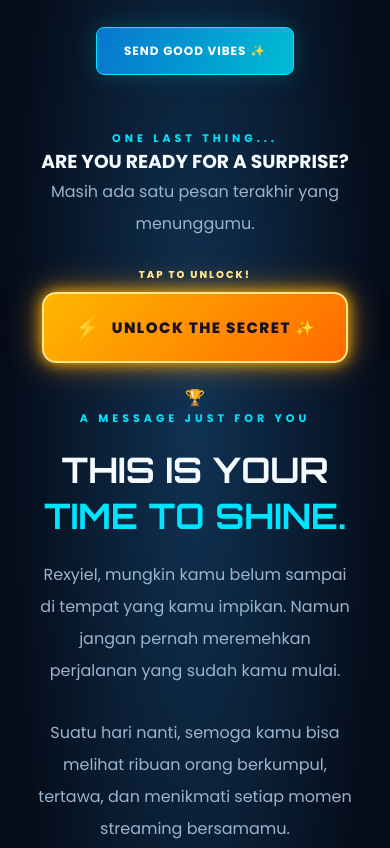
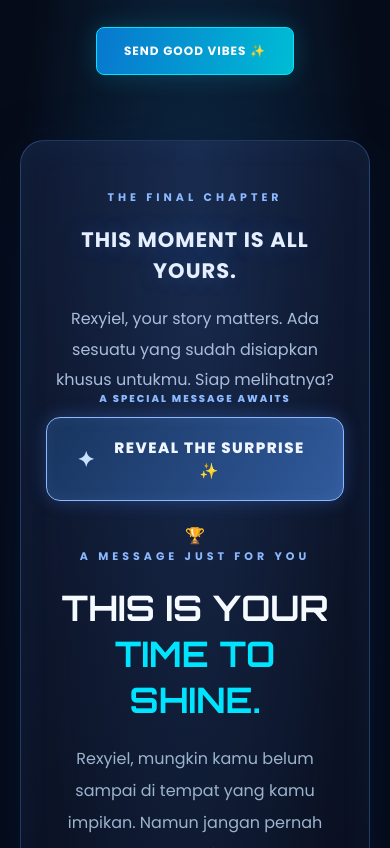
Before and after one commit to kannshibal-collab/RexyielWebsite, a website: page public/index.html in a window 390 px wide. Shown: the part 6110-6958 px from the top of the page. Drawn offline with Linux system fonts and the light colour scheme; no server answers.

Commit message:
Redesign final chapter with midnight blue theme

```diff
--- a/public/css/style.css
+++ b/public/css/style.css
@@ -615,3 +615,73 @@ footer small { color:#66849f; font-size:9px; letter-spacing:2px; }
     grid-template-columns: 1fr;
   }
 }
+
+/* ===== MIDNIGHT BLUE FINAL CHAPTER ===== */
+.secret-box {
+  position: relative;
+  max-width: 760px;
+  margin: 65px auto 20px;
+  padding: 48px 25px;
+  border: 1px solid rgba(105, 165, 255, .28);
+  border-radius: 24px;
+  background:
+    radial-gradient(ellipse at 50% 0%, rgba(49, 91, 157, .28), transparent 65%),
+    linear-gradient(145deg, #101b35, #080d1c 75%);
+  box-shadow: 0 15px 55px rgba(0, 20, 55, .45),
+              inset 0 0 35px rgba(75, 130, 210, .06);
+  overflow: hidden;
+}
+
+.secret-box .eyebrow {
+  color: #8cb9ff;
+  letter-spacing: 4px;
+  font-size: 11px;
+}
+
+.secret-box h3 {
+  color: #e5efff;
+  font-size: clamp(21px, 4vw, 30px);
+  letter-spacing: 1px;
+  margin: 18px 0;
+  text-shadow: 0 0 22px rgba(100, 160, 255, .25);
+}
+
+.secret-box > p:not(.eyebrow) {
+  color: #a9bddb;
+  line-height: 1.9;
+  max-width: 520px;
+  margin: 0 auto;
+}
+
+.secret-box .btn {
+  border: 1px solid #8cb9ff !important;
+  border-radius: 14px !important;
+  background: linear-gradient(120deg, #18345e, #315b9d, #18345e) !important;
+  background-size: 200% 200% !important;
+  color: #f0f6ff !important;
+  box-shadow: 0 0 18px rgba(75, 140, 255, .3),
+              inset 0 0 15px rgba(150, 195, 255, .08) !important;
+  animation: none !important;
+  transform: none !important;
+  transition: background-position .4s, box-shadow .3s, transform .3s !important;
+}
+
+.secret-box .btn::before {
+  content: "✦" !important;
+  color: #c8e0ff;
+}
+
+.secret-box .btn::after {
+  content: "A SPECIAL MESSAGE AWAITS" !important;
+  color: #8cb9ff !important;
+}
+
+.secret-box .btn:hover {
+  background-position: 100% 50% !important;
+  box-shadow: 0 0 28px rgba(100, 165, 255, .5) !important;
+  transform: translateY(-3px) !important;
+}
+
+.secret-box .btn:active {
+  transform: scale(.97) !important;
+}
--- a/public/index.html
+++ b/public/index.html
@@ -188,11 +188,11 @@
   <h3 id="thanks"></h3>
 
   <div class="secret-box">
-    <p class="eyebrow">ONE LAST THING...</p>
-    <h3>ARE YOU READY FOR A SURPRISE?</h3>
-    <p>Masih ada satu pesan terakhir yang menunggumu.</p>
+    <p class="eyebrow">THE FINAL CHAPTER</p>
+    <h3>THIS MOMENT IS ALL YOURS.</h3>
+    <p>Rexyiel, your story matters. Ada sesuatu yang sudah disiapkan khusus untukmu. Siap melihatnya?</p>
     <button class="btn" onclick="revealSurprise()">
-      UNLOCK THE SECRET ✨
+      REVEAL THE SURPRISE ✨
     </button>
 
     <div id="secretMessage" class="secret-message">
```
